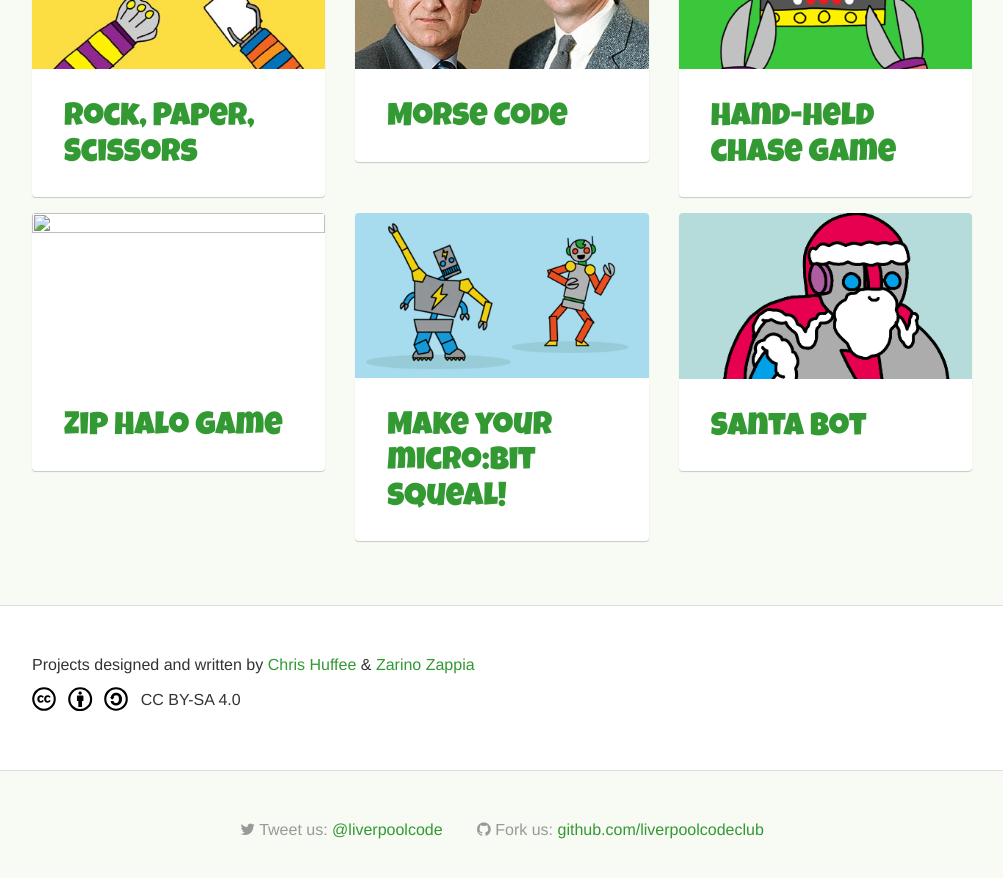
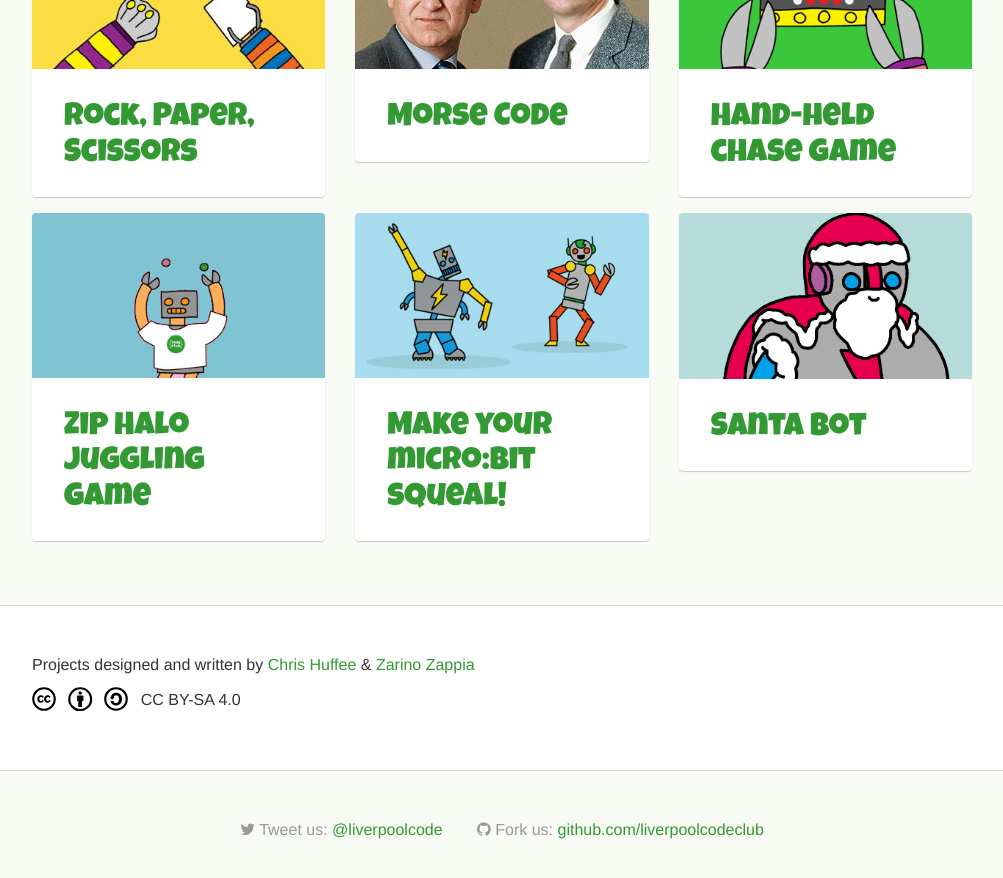
Before and after one commit to liverpoolcodeclub/liverpoolcodeclub.github.io, a Jekyll site: the page built from projects/index.html, in a window 1280 px wide and 900 px high, scrolled down 674 px. Shown: the top 878 px of the window, without its empty margins (138-1141 px from the left). Built offline with Jekyll 4.4.1, drawn with Linux system fonts in a browser that asks for light colours.

Commit message:
Edit Juggler project

```diff
--- a/projects/index.html
+++ b/projects/index.html
@@ -46,8 +46,8 @@ container_class: "all-projects"
 <div class="row">
     <div class="col-sm-4">
         <a class="project-tile" href="juggler">
-            <img src="juggler/thumbnail.png" width="400" height="225" alt="">
-            <h2>Zip Halo game</h2>
+            <img src="juggler/thumbnail.jpg" width="400" height="225" alt="">
+            <h2>Zip Halo juggling game</h2>
         </a>
     </div>
     <div class="col-sm-4">
```
